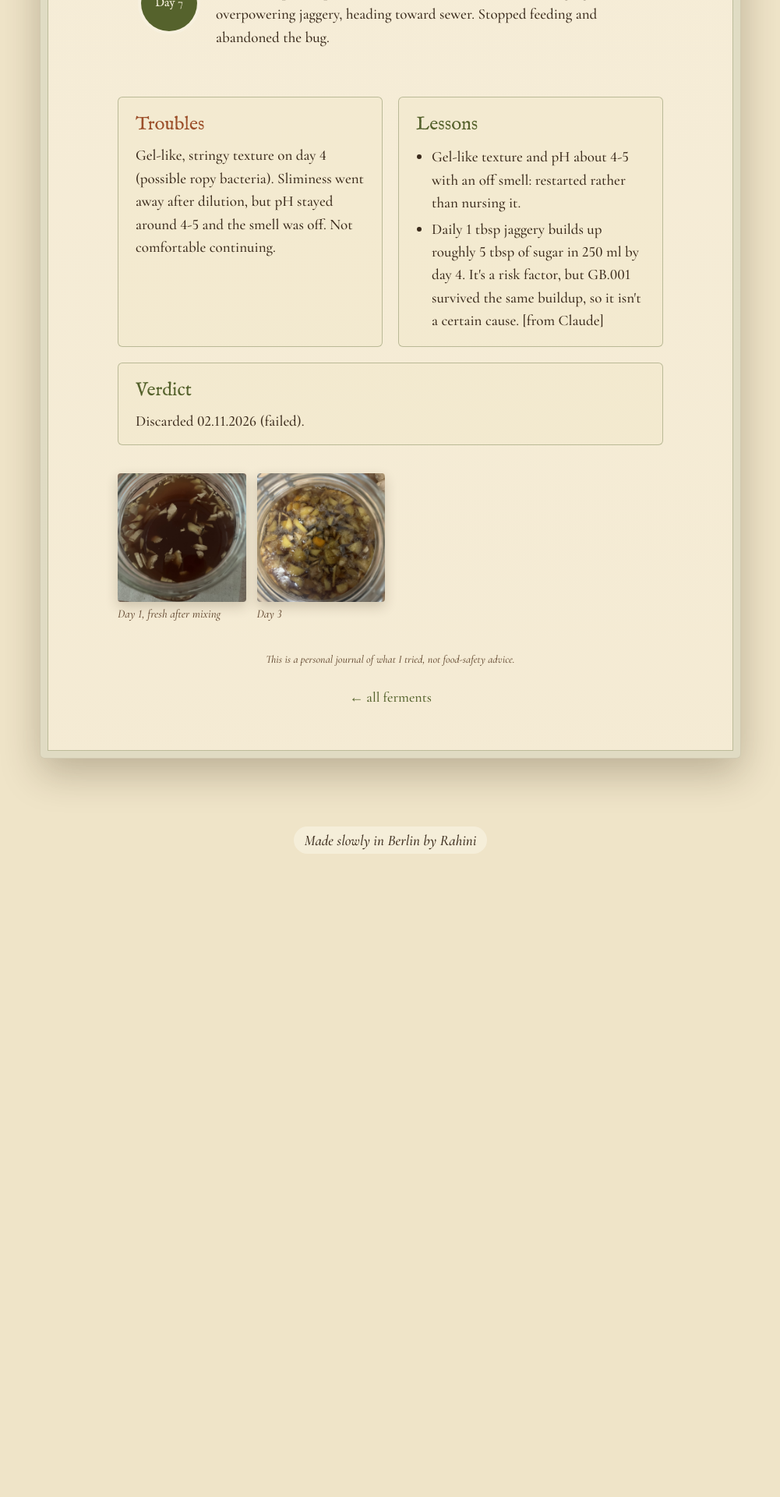
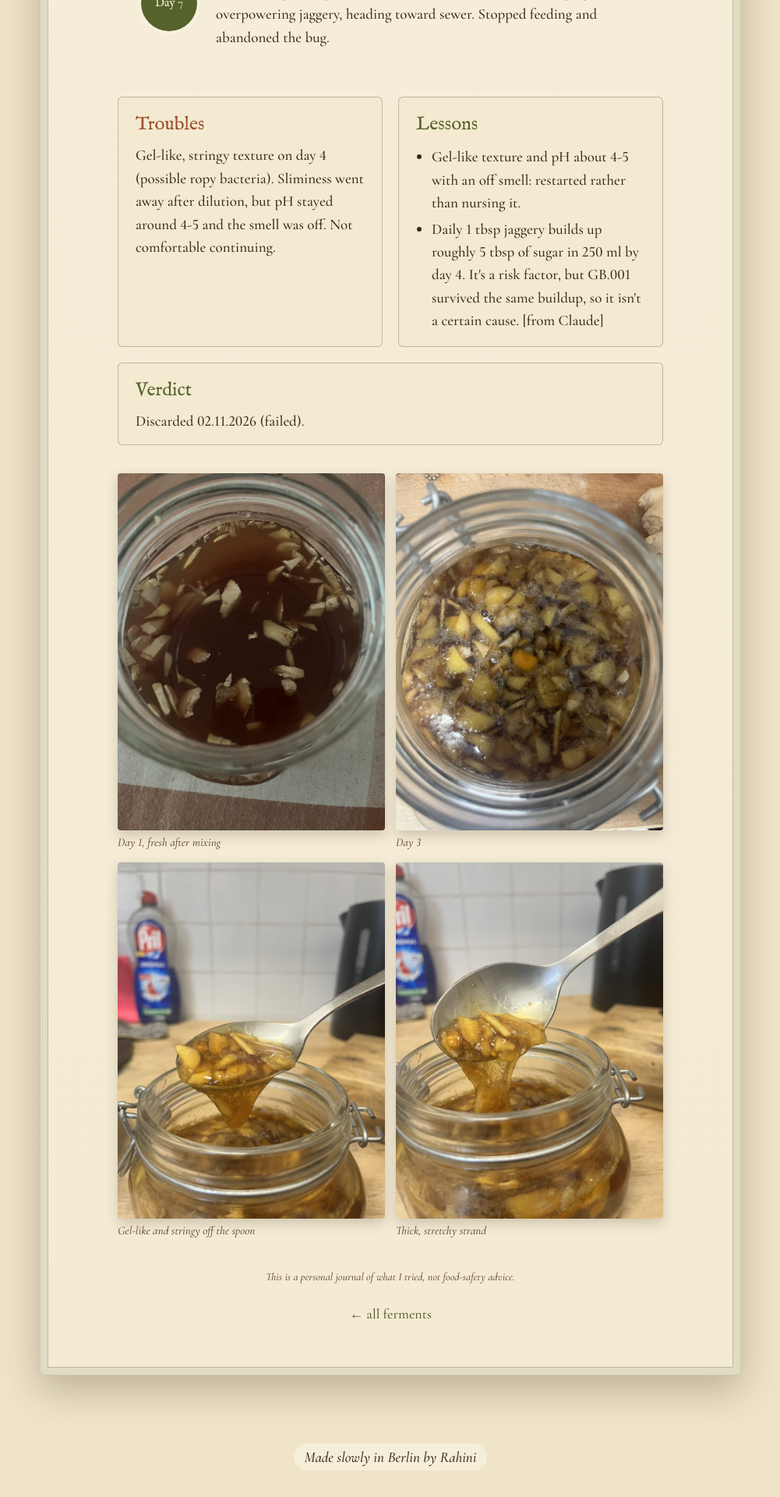
Before and after one commit to rahinic/kitchen-grimoire, a Jekyll site: the page built from _ferments/003-jaggery-turmeric-ginger-bug.md, in a window 1280 px wide. Shown: the part 2884-4804 px from the top of the page at 78% size, without its empty margins (139-1140 px from the left). Built offline with Jekyll 4.4.1, drawn with Linux system fonts in a browser that asks for light colours; before the commit the page ends 4012 px from its top, so only the background shows below that.

Commit message:
Enlarge ferment galleries; add GB.002 photos
Co-Authored-By: Claude Sonnet 5.5 <noreply@anthropic.com>
Claude-Session: https://claude.ai/code/session_01H22Q5C29pPMNdP5H9kNhAe

```diff
--- a/_ferments/003-jaggery-turmeric-ginger-bug.md
+++ b/_ferments/003-jaggery-turmeric-ginger-bug.md
@@ -42,6 +42,12 @@ photos:
   - src: /assets/ferments/003-jaggery-turmeric-ginger-bug/2.jpg
     alt: "Top-down view into the jar: fine bubbles and foam over the surface, with ginger and orange turmeric pieces visible"
     caption: "Day 3"
+  - src: /assets/ferments/003-jaggery-turmeric-ginger-bug/3.jpg
+    alt: "A spoon lifted out of the jar with ginger pieces in thick, syrupy liquid dripping back in a stream"
+    caption: "Gel-like and stringy off the spoon"
+  - src: /assets/ferments/003-jaggery-turmeric-ginger-bug/4.jpg
+    alt: "A spoon lifted out of the jar, with a thick strand of gel-like liquid stretching between the spoon and the jar"
+    caption: "Thick, stretchy strand"
 troubles: "Gel-like, stringy texture on day 4 (possible ropy bacteria). Sliminess went away after dilution, but pH stayed around 4-5 and the smell was off. Not comfortable continuing."
 lessons:
   - "Gel-like texture and pH about 4-5 with an off smell: restarted rather than nursing it."
--- a/_layouts/ferment.html
+++ b/_layouts/ferment.html
@@ -100,7 +100,7 @@ layout: default
   <section class="gallery">
     {%- for p in page.photos %}
     {%- assign p_src = p.src | default: p %}
-    <figure><img src="{{ p_src | relative_url }}" alt="{{ p.alt | default: page.title }}" loading="lazy">{% if p.caption %}<figcaption>{{ p.caption }}</figcaption>{% endif %}</figure>
+    <figure><a href="{{ p_src | relative_url }}" target="_blank" rel="noopener"><img src="{{ p_src | relative_url }}" alt="{{ p.alt | default: page.title }}" loading="lazy"></a>{% if p.caption %}<figcaption>{{ p.caption }}</figcaption>{% endif %}</figure>
     {%- endfor %}
   </section>
   {%- endif %}
--- a/assets/css/style.css
+++ b/assets/css/style.css
@@ -151,9 +151,10 @@ h2{font-family:var(--title);font-weight:400;font-size:30px;color:var(--olive);te
 .note-block.troubles h3{color:var(--rust)}
 .note-block p{margin:0}
 
-.gallery{display:grid;grid-template-columns:repeat(auto-fill,minmax(150px,1fr));gap:14px;max-width:700px;margin:0 auto 36px}
+.gallery{display:grid;grid-template-columns:repeat(auto-fill,minmax(min(300px,100%),1fr));gap:14px;max-width:700px;margin:0 auto 36px}
 .gallery figure{margin:0}
-.gallery img{width:100%;aspect-ratio:1;object-fit:cover;border-radius:4px;box-shadow:0 6px 16px rgba(50,35,15,.2)}
+.gallery a{display:block}
+.gallery img{width:100%;aspect-ratio:3/4;object-fit:cover;border-radius:4px;box-shadow:0 6px 16px rgba(50,35,15,.2)}
 .gallery figcaption{font-size:15px;font-style:italic;color:var(--soft);margin-top:4px}
 
 .disclaimer{text-align:center;font-style:italic;font-size:14px;color:var(--soft);margin:30px 0 0}
```
Also changed, not shown: assets/ferments/003-jaggery-turmeric-ginger-bug/3.jpg (added), assets/ferments/003-jaggery-turmeric-ginger-bug/4.jpg (added).
